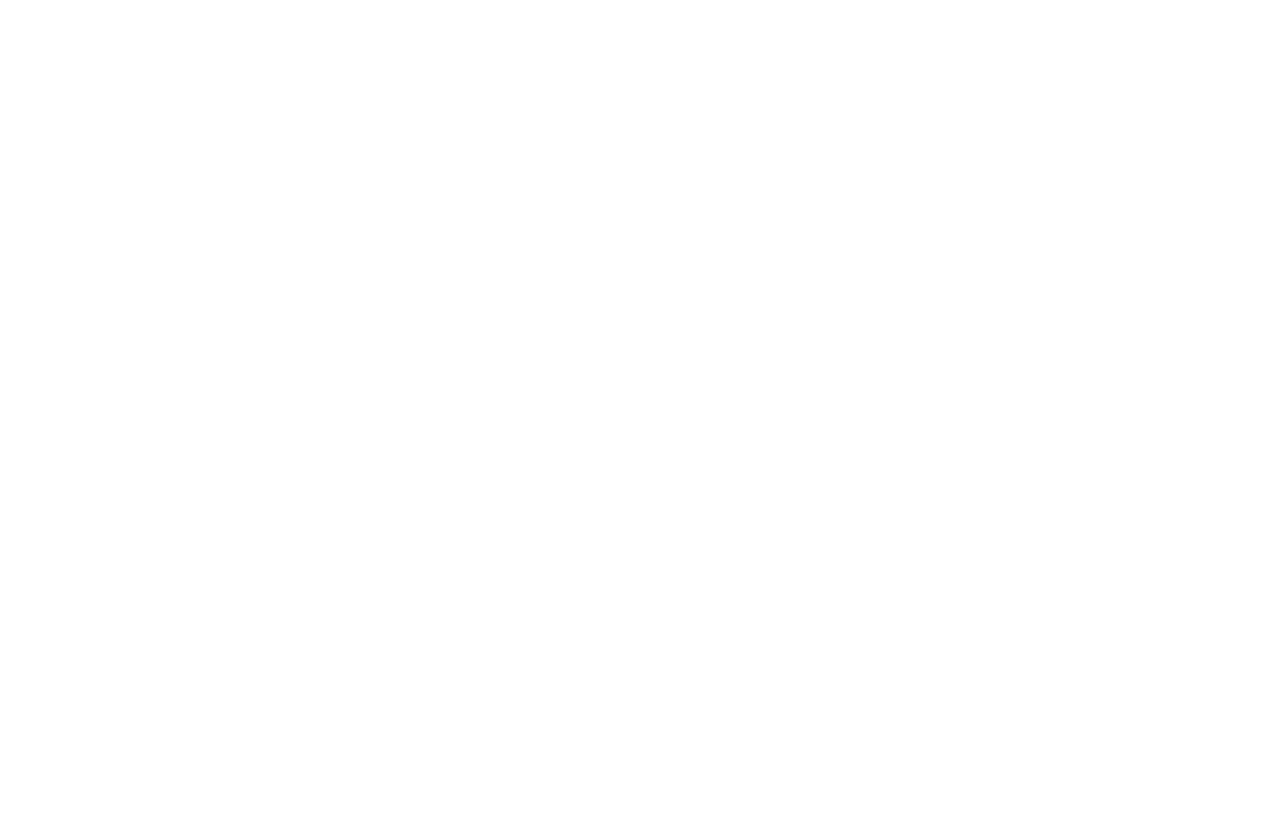
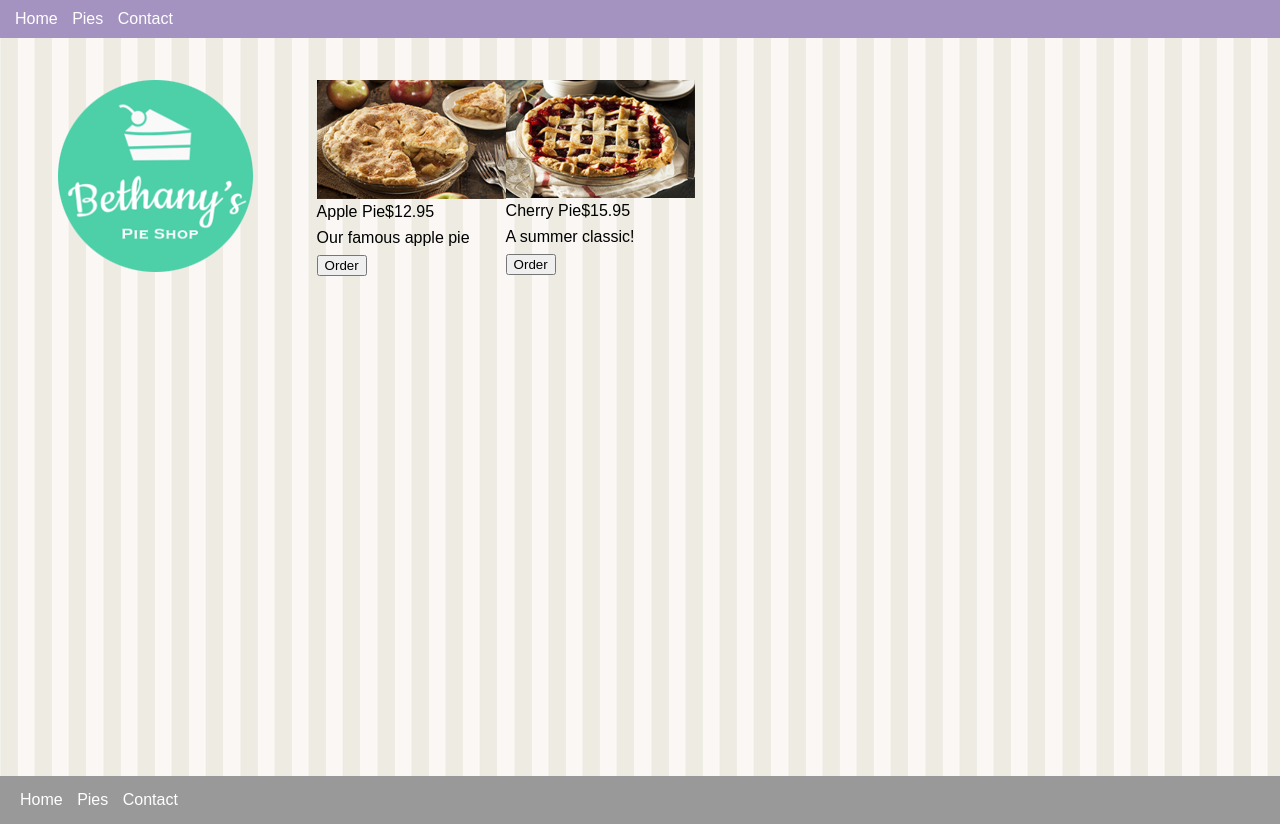
Before and after one commit to csvinicius/bethanys-pie-shop, a plain HTML site: page pies.html in a window 1280 px wide. Before the commit the page ends 800 px from the top, so only its background shows below. Drawn offline with Linux system fonts and the light colour scheme.

Commit message:
[Pies] new: pies page

```diff
--- a/pies.html
+++ b/pies.html
@@ -0,0 +1,55 @@
+<!DOCTYPE html>
+<html lang="en">
+<head>
+  <meta charset="UTF-8">
+  <meta http-equiv="X-UA-Compatible" content="IE=edge">
+  <meta name="viewport" content="width=device-width, initial-scale=1.0">
+  <link rel="stylesheet" href="site.css" type="text/css">
+  <title>Pies | Bethany's Pie Shop</title>
+</head>
+<body>
+  <header>
+    <nav>
+      <ul>
+        <li><a href="/">Home</a></li>
+        <li><a href="pies.html">Pies</a></li>
+        <li><a href="contact.html">Contact</a></li>
+      </ul>
+    </nav>
+  </header>
+  <main>
+    <aside><img src="images/logo.png" alt="Bethany's Pie Shop"></aside>
+    <article>
+      <section class="columns-desktop">
+        <div class="pie">
+          <img src="images/apple-pie.png" alt="Apple Pie">
+          <div class="columns">
+            <div class="title">Apple Pie</div>
+            <div class="price">$12.95</div>
+          </div>
+          <p class="desc">Our famous apple pie</p>
+          <button data-order="apple-pie">Order</button>
+        </div>
+        <div class="pie">
+          <img src="images/cherry-pie.png" alt="Cherry Pie">
+          <div class="columns">
+            <div class="title">Cherry Pie</div>
+            <div class="price">$15.95</div>
+          </div>
+          <p class="desc">A summer classic!</p>
+          <button data-order="cherry-pie">Order</button>
+        </div>
+      </section>
+    </article>
+  </main>
+  <footer>
+    <nav>
+      <ul>
+        <li><a href="/">Home</a></li>
+        <li><a href="pies.html">Pies</a></li>
+        <li><a href="contact.html">Contact</a></li>
+      </ul>
+    </nav>
+  </footer>
+</body>
+</html>
--- a/site.css
+++ b/site.css
@@ -69,6 +69,9 @@ article {
   width: 75%;
 }
 
+.columns {
+  display: flex;
+}
 /* rules applied only in screens with min-width: 768px(Desktops) */
 @media screen and (min-width: 768px) {
   main {
@@ -78,4 +81,10 @@ article {
   aside{
     margin-left: 2%;
   }
+
+  .columns-desktop {
+    display: flex;
+  }
 }
+
+/* Pies */
```
